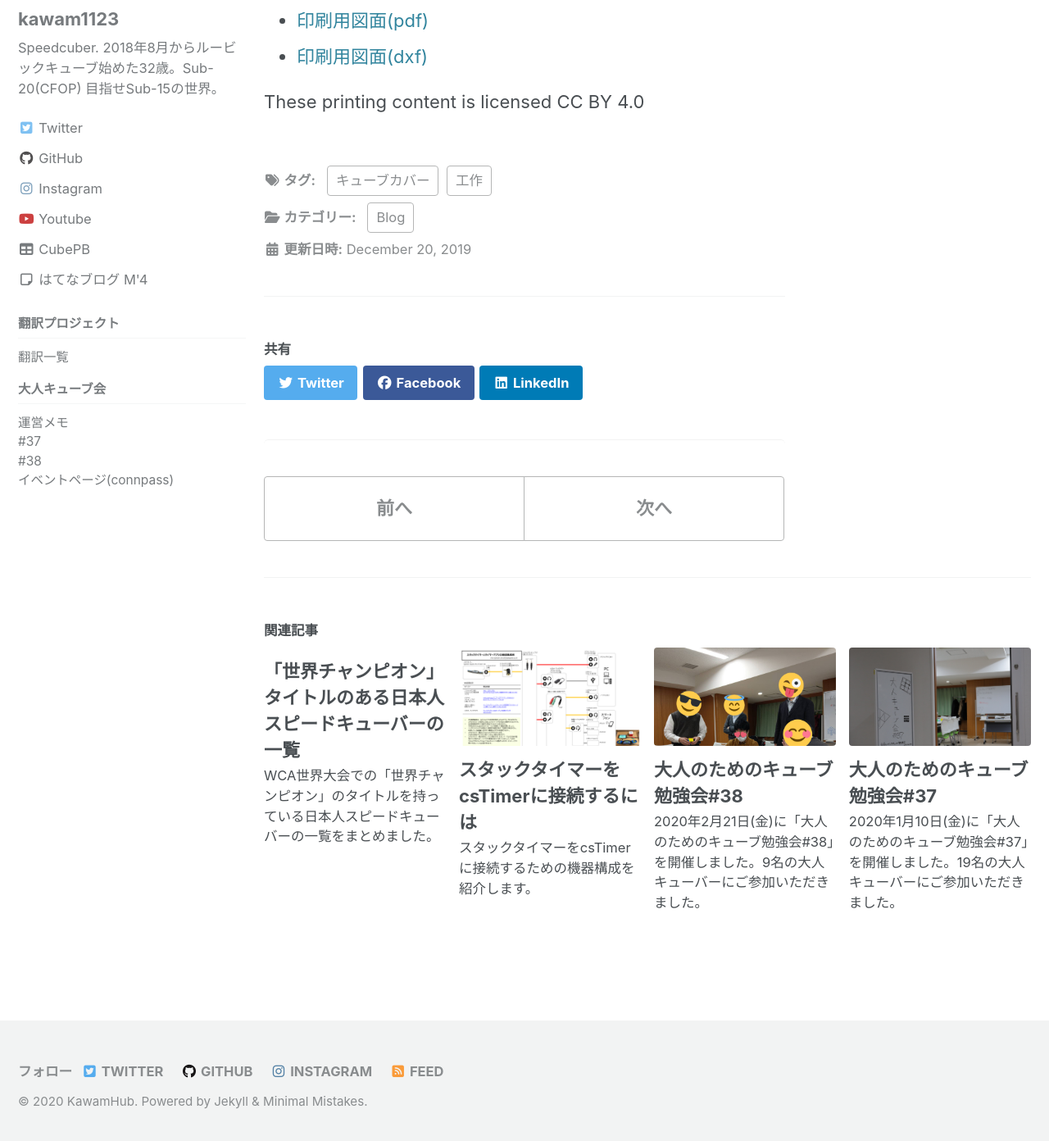
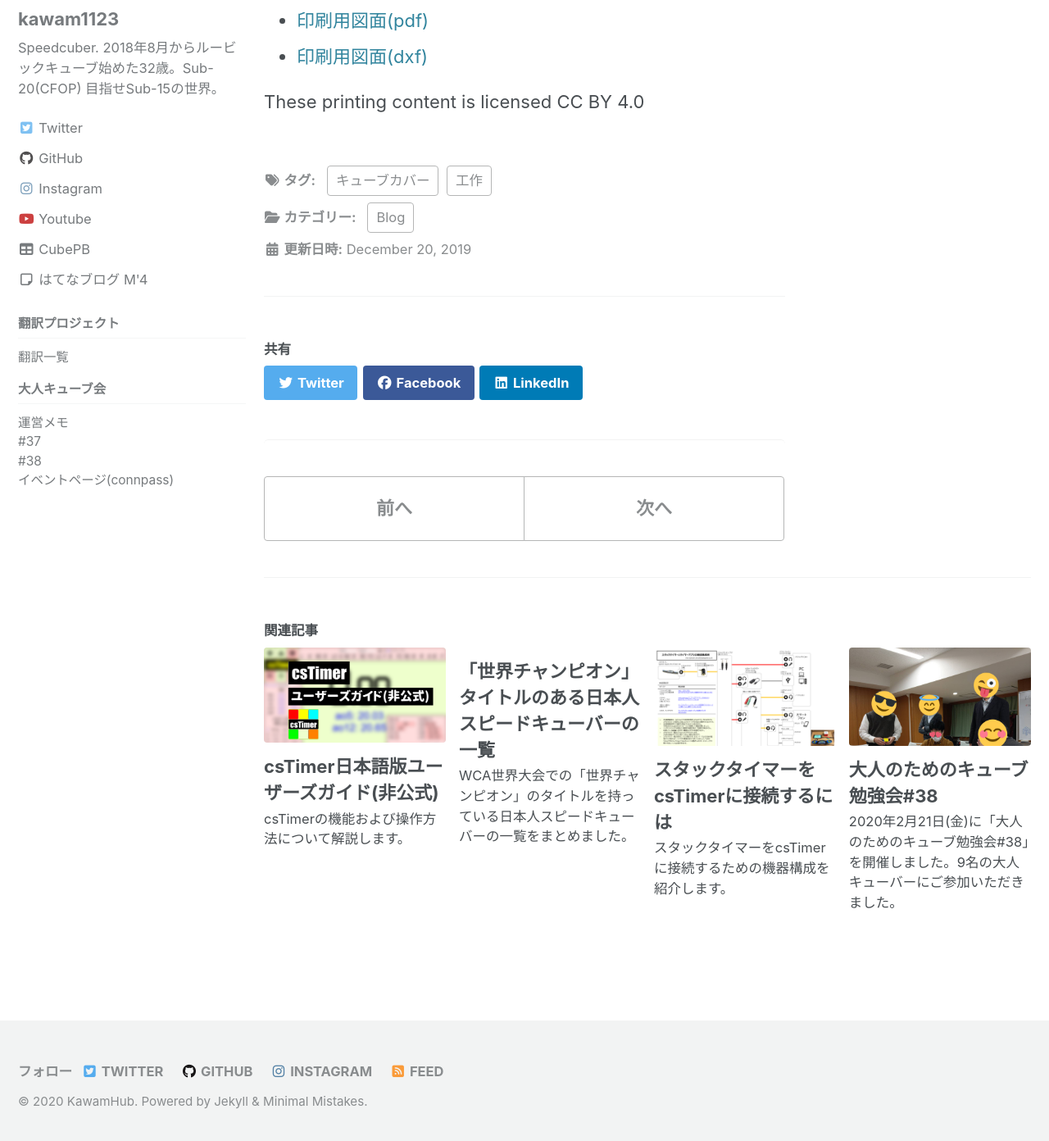
Before and after one commit to kawam1123/kawam1123.github.io, a Jekyll site: the page built from _posts/2019-12-20-cubecover.md, in a window 1280 px wide and 1400 px high, scrolled down 7354 px. Shown: the top 1392 px of the window at 82% size. Built offline with Jekyll 4.4.1, drawn with Linux system fonts in a browser that asks for light colours; cached includes are drawn as plain includes; nearby versions of some CDN libraries; some web fonts are replaced; some of the changed lines change nothing that is shown.

Commit message:
csTimerUsersGuideのひながたを追加

```diff
--- a/_posts/2020-04-11-stacktimer-csTimer.md
+++ b/_posts/csTimer/2020-04-11-stacktimer-csTimer.md
@@ -6,7 +6,7 @@ date: 2020-04-12 00:00:00 +0900
 header:
   teaser: /assets/img/stacktimer-configuration-rev1.png
 categories:
-  - stacktimer
+  - csTimer
 tags:
   - Tools
   - タイマー
--- /dev/null
+++ b/_posts/csTimer/2020-05-24-cstimer-unofficial-usersguide.md
@@ -0,0 +1,44 @@
+---
+title: csTimer日本語版ユーザーズガイド(非公式)
+excerpt: csTimerの機能および操作方法について解説します。
+description: csTimer日本語版の非公式ユーザーズガイドです。主要な機能および操作方法について解説します。
+date: 2020-05-24 17:00:00 +0900
+header:
+  image: /assets/img/csTimerGuideHeader.png
+  teaser: /assets/img/csTimerGuide.png
+categories:
+  - csTimer
+tags:
+  - ユーザーズガイド
+  - Tools
+  - タイマー
+layout: splash
+author_profile: true
+sidebar: true
+permalink: /csTimer/usersguide
+
+---
+## csTimerとは何か？
+
+## 主要機能は？
+### スクランブル
+### 統計機能
+### ソルバー
+### バックアップ
+
+
+## 基本操作
+### UI
+### タイマーをスタート・ストップする
+スペース、インスペクションあり
+### タイム一覧
+### ツール
+### キーボードショートカット
+
+## オプション
+
+## 高度な機能は？
+
+## 開発者は？
+Shiang Chen (cs0x7f)
+##
```
Also changed, not shown: assets/css/main.scss (+7 -0 lines), assets/img/csTimerGuide.png (added), assets/img/csTimerGuideHeader.png (added).
